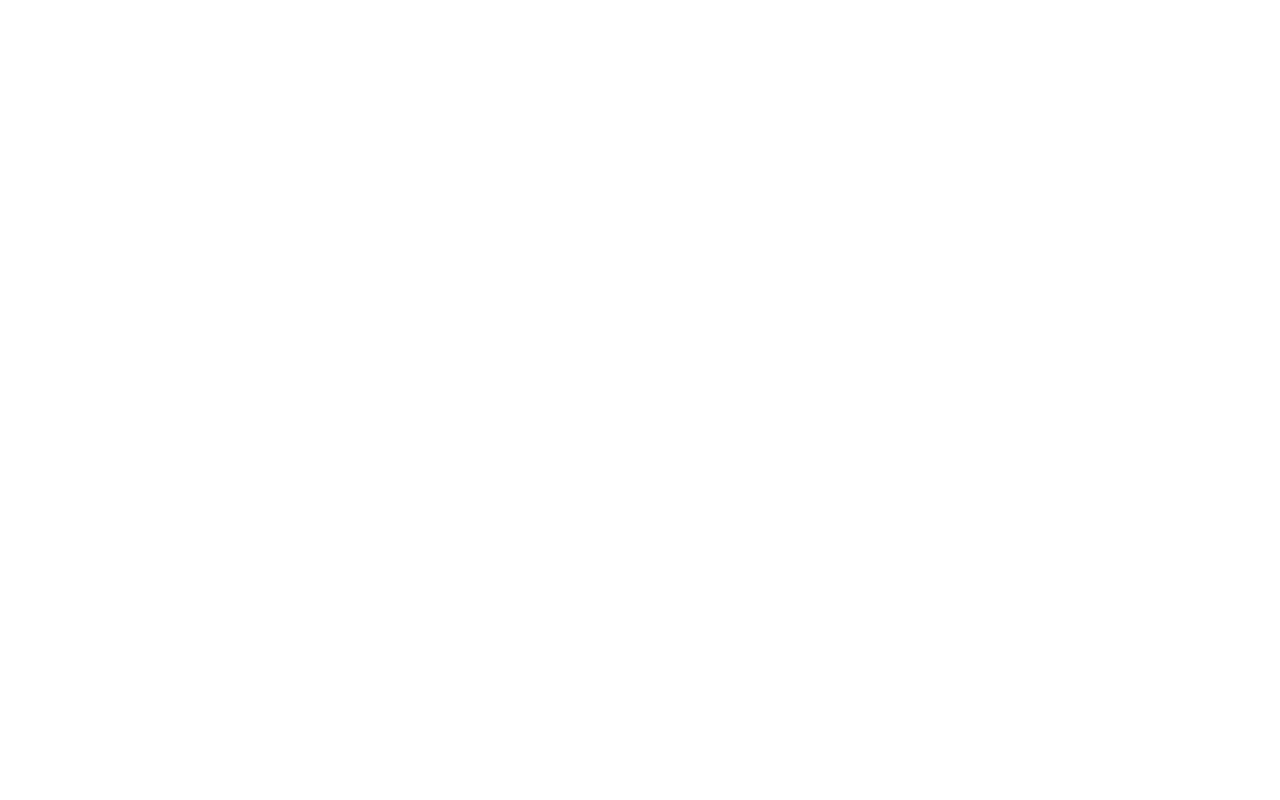
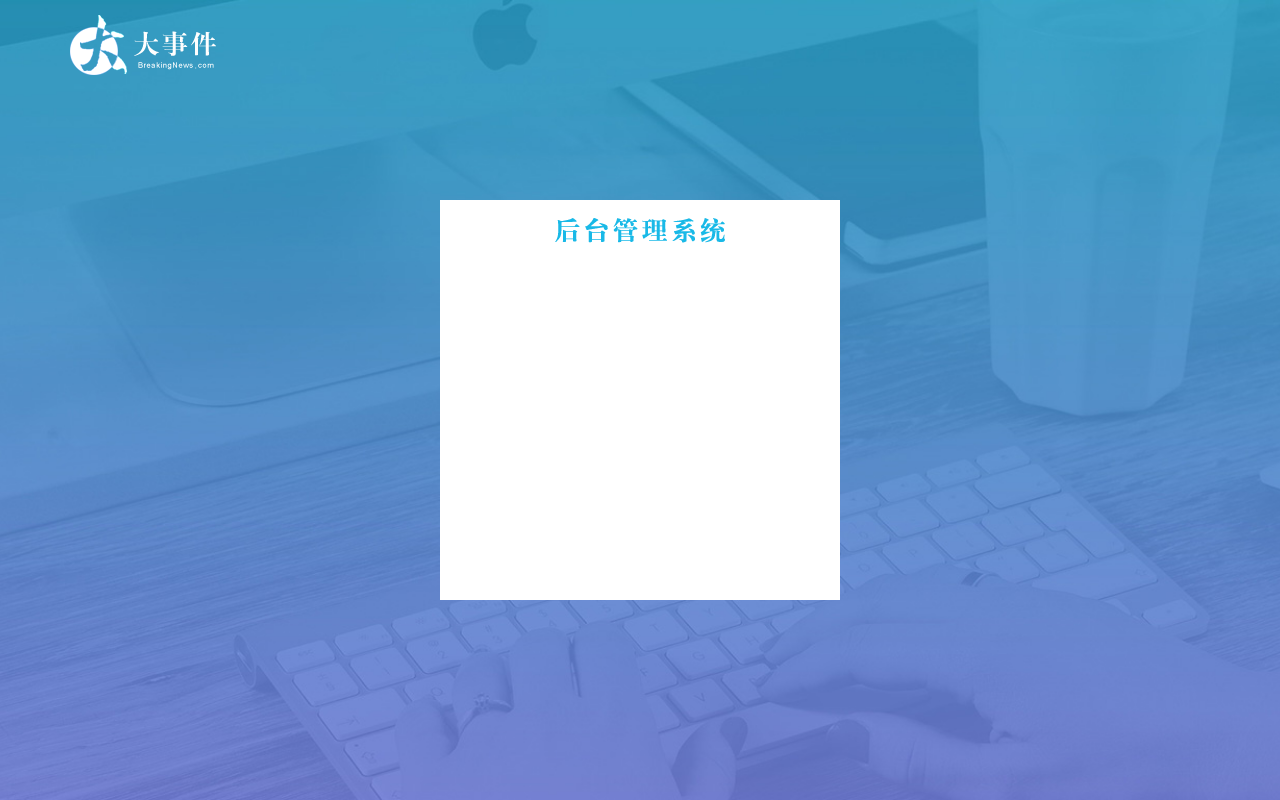
Before and after one commit to StormZZ001/dashijian, a plain HTML site: page login.html in a window 1280 px wide. Drawn offline with Linux system fonts and the light colour scheme.

Commit message:
1.登录注册 - 绘制login页面的基本结构

```diff
--- a/assets/css/login.css
+++ b/assets/css/login.css
@@ -0,0 +1,25 @@
+html,body{
+    margin: 0;
+    padding: 0;
+    width: 100%;
+    height: 100%;
+    background: url(../images/login_bg.jpg) no-repeat center;
+    background-size: cover;
+}
+.header img{
+    position: absolute;
+    top: 15px;
+}
+.loginAndRegBox{
+    width: 400px;
+    height: 400px;
+    background-color: white;
+    position: absolute;
+    top: 50%;
+    left: 50%;
+    transform: translate(-50%,-50%);
+}
+.header-box{
+    height: 60px;
+    background: url(../images/login_title.png) no-repeat center;
+}
--- a/login.html
+++ b/login.html
@@ -8,8 +8,17 @@
     <!-- 引入 layui 的 css 样式 -->
     <link rel="stylesheet" href="assets/lib/layui/css/layui.css">
     <!-- 引入登录页面的 css 样式 -->
+    <link rel="stylesheet" href="assets/css/login.css">
 </head>
 <body>
-
+    <!-- 头部的 logo 区域 -->
+    <div class="layui-main header">
+        <img src="assets/images/logo.png" alt="">
+    </div>
+    <!-- 登录和注册的盒子 -->
+    <div class="loginAndRegBox">
+        <!-- 头部的header -->
+        <div class="header-box"></div>
+    </div>
 </body>
 </html>
```
